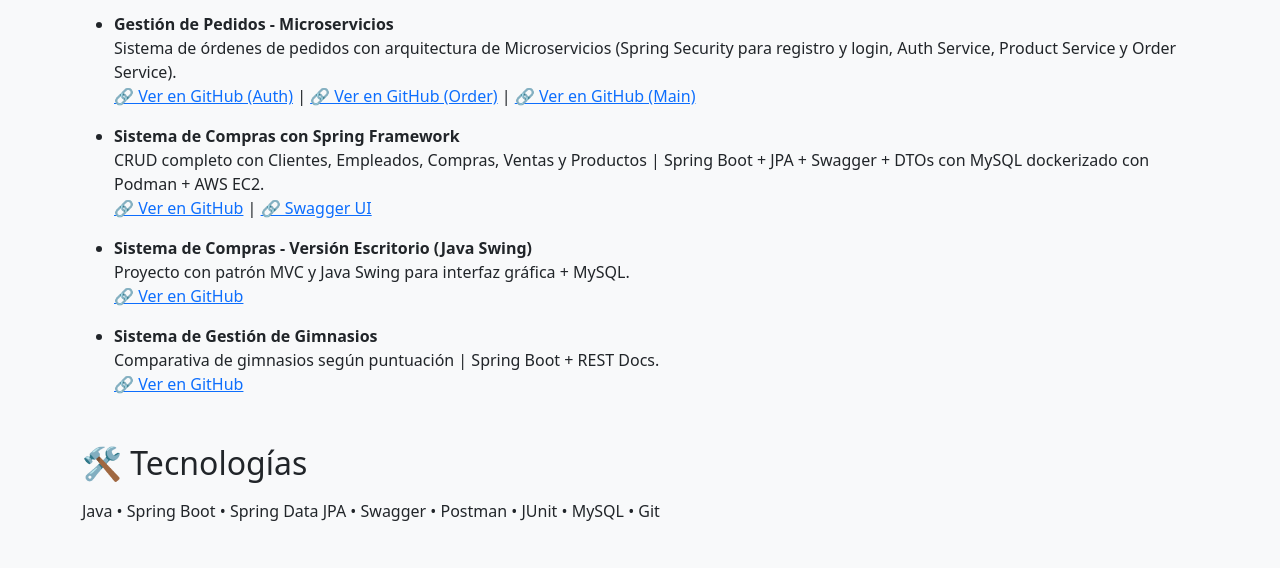
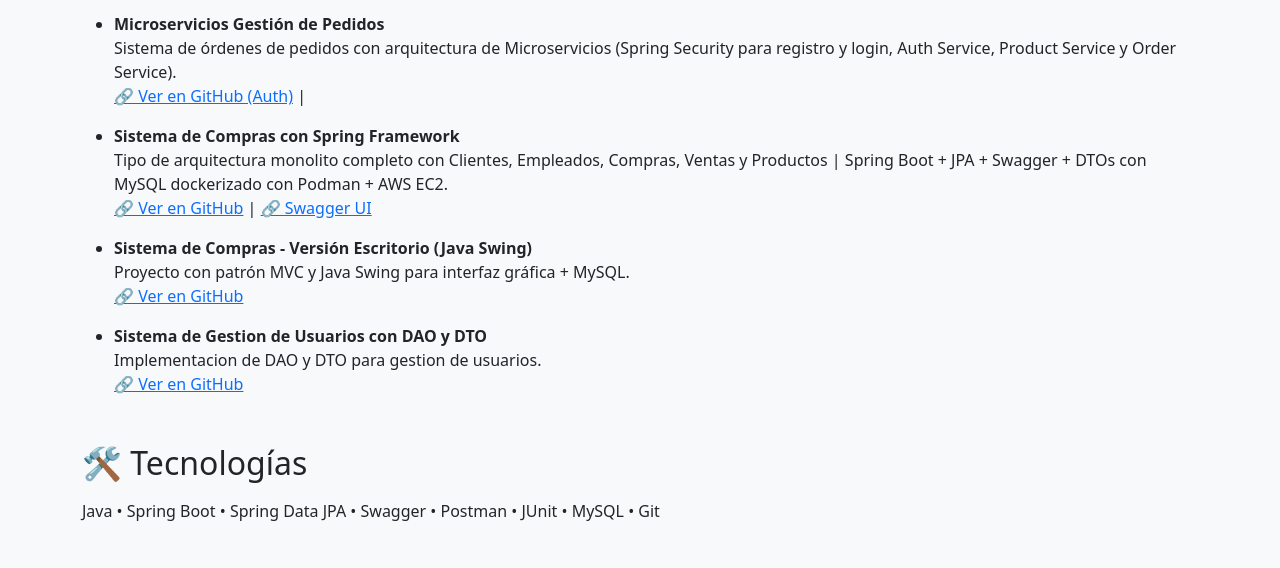
Before and after one commit to Alebouzasutn/alebouzasutn.github.io, a plain HTML site: page index.html in a window 1280 px wide. Shown: the part 740-1308 px from the top of the page. Drawn offline with nearby package versions, Linux system fonts and the light colour scheme.

Commit message:
Update index.html

```diff
--- a/index.html
+++ b/index.html
@@ -44,16 +44,15 @@
     <h2 class="mb-3">🚀 Proyectos destacados</h2>
     <ul>
       <li>
-        <strong>Gestión de Pedidos - Microservicios</strong><br>
+        <strong> Microservicios Gestión de Pedidos </strong><br>
         Sistema de órdenes de pedidos con arquitectura de Microservicios (Spring Security para registro y login, Auth Service, Product Service y Order Service).<br>
-        <a href="https://github.com/Alebouzasutn/Gestion-de-Pedidos---Microservicio-Auth-Service" target="_blank">🔗 Ver en GitHub (Auth)</a> |
-        <a href="https://github.com/Alebouzasutn/Gestion-de-Pedidos-Microservicio-Order-Service" target="_blank">🔗 Ver en GitHub (Order)</a> |
-        <a href="https://github.com/Alebouzasutn/Gestion-de-Pedidos-Microservicios-" target="_blank">🔗 Ver en GitHub (Main)</a>
+        <a href="https://github.com/Alebouzasutn/Microservicios-OrderManagement" target="_blank">🔗 Ver en GitHub (Auth)</a> |
+
       </li>
 
       <li class="mt-3">
         <strong>Sistema de Compras con Spring Framework</strong><br>
-        CRUD completo con Clientes, Empleados, Compras, Ventas y Productos | Spring Boot + JPA + Swagger + DTOs con MySQL dockerizado con Podman + AWS EC2.<br>
+        Tipo de arquitectura monolito completo con Clientes, Empleados, Compras, Ventas y Productos | Spring Boot + JPA + Swagger + DTOs con MySQL dockerizado con Podman + AWS EC2.<br>
         <a href="https://github.com/Alebouzasutn/BackendFarmacia" target="_blank">🔗 Ver en GitHub</a> |
         <a href="http://3.21.171.119:8081/swagger-ui/index.html" target="_blank">🔗 Swagger UI</a>
       </li>
@@ -65,9 +64,9 @@
       </li>
 
       <li class="mt-3">
-        <strong>Sistema de Gestión de Gimnasios</strong><br>
-        Comparativa de gimnasios según puntuación | Spring Boot + REST Docs.<br>
-        <a href="https://github.com/Alebouzasutn/GimnasiosComparativa" target="_blank">🔗 Ver en GitHub</a>
+        <strong>Sistema de Gestion de Usuarios con DAO y DTO</strong><br>
+        Implementacion de DAO y DTO para gestion de usuarios.<br>
+        <a href="https://github.com/Alebouzasutn/CRUD-con-uso-de-DAO-y-DTO" target="_blank">🔗 Ver en GitHub</a>
       </li>
     </ul>
 
```
